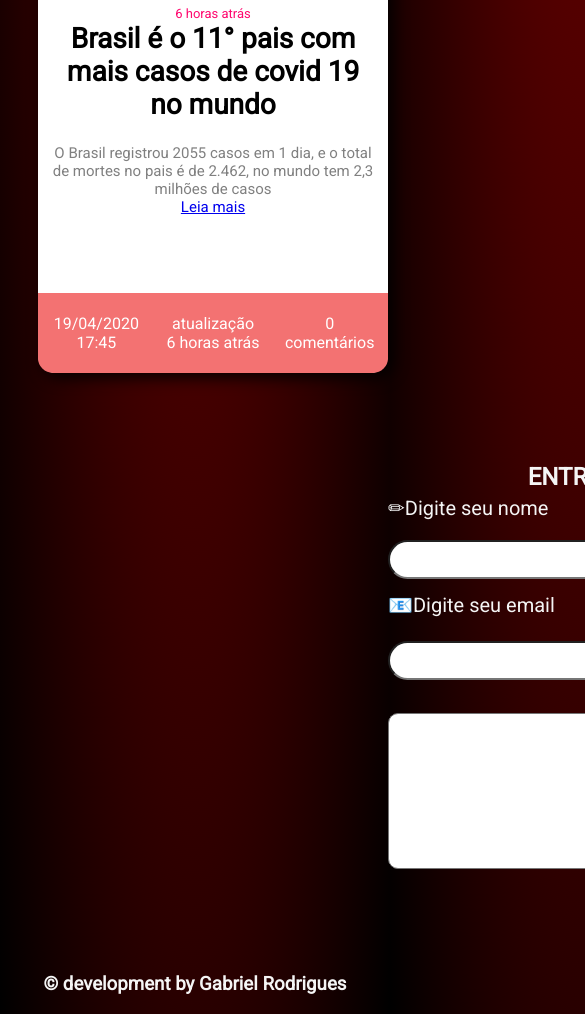
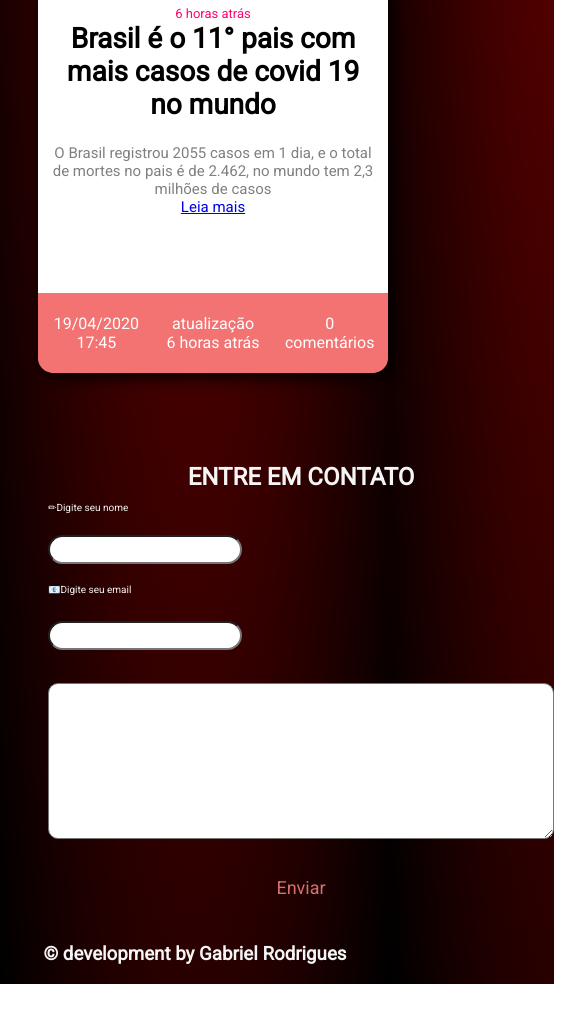
Before and after one commit to Gabriel4420/desafio-covid, a plain HTML site: page public/index.html in a window 390 px wide. Shown: the part 3623-4637 px from the top of the page, 585 px wide, since content can reach past the window. After the commit the page ends 4607 px from the top, so only its background shows below. Drawn offline with Linux system fonts and the light colour scheme.

Commit message:
update styles include media query

```diff
--- a/src/css/style.css
+++ b/src/css/style.css
@@ -238,6 +238,47 @@
       min-width: 480px;
   }
 
+  @media only screen and (max-width: 600px) {
+    form{
+      padding-top: 10px;
+      width: max-content;
+      margin: 30px;
+      padding-left: 10px;
+    }
+
+  form h2{
+      text-align: center;
+  }
+
+  form label#label-name, label#label-email{
+      font-size: 10px;
+      font-family: roboto;
+  }
+
+  form label#label-name{
+    position: relative;
+    top: -15px;
+  }
+
+  form label#label-email{
+    position: relative;
+    top: 0px;
+  }
+
+
+  form input {
+      position: relative;
+      top: 5px;
+      outline: none;
+      display: block;
+      padding: 5px;
+      border-radius: 30px;
+      min-width: 180px;
+  }
+
+
+  }
+
   textarea{
     border-radius: 10px;
     min-width: 500px;
```
